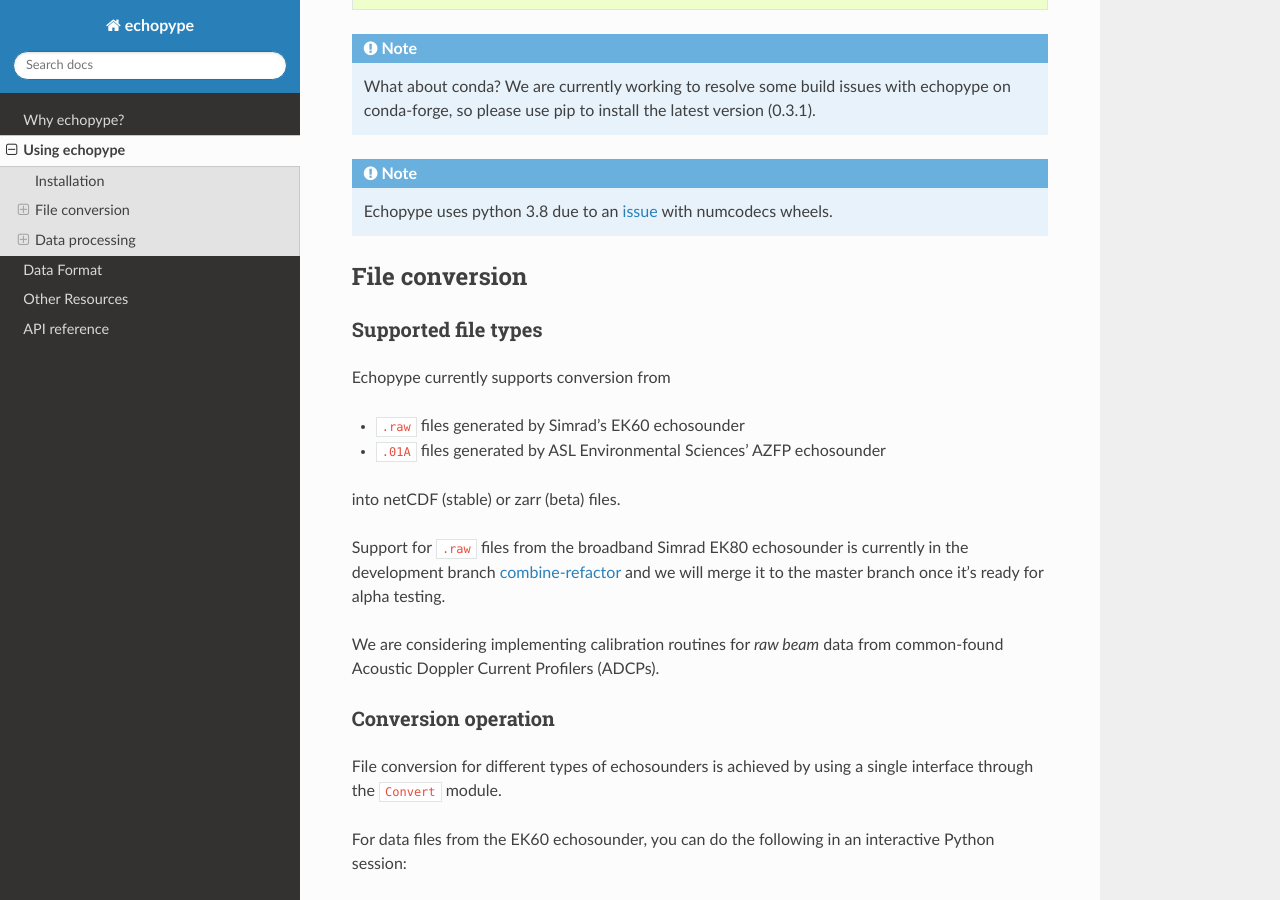
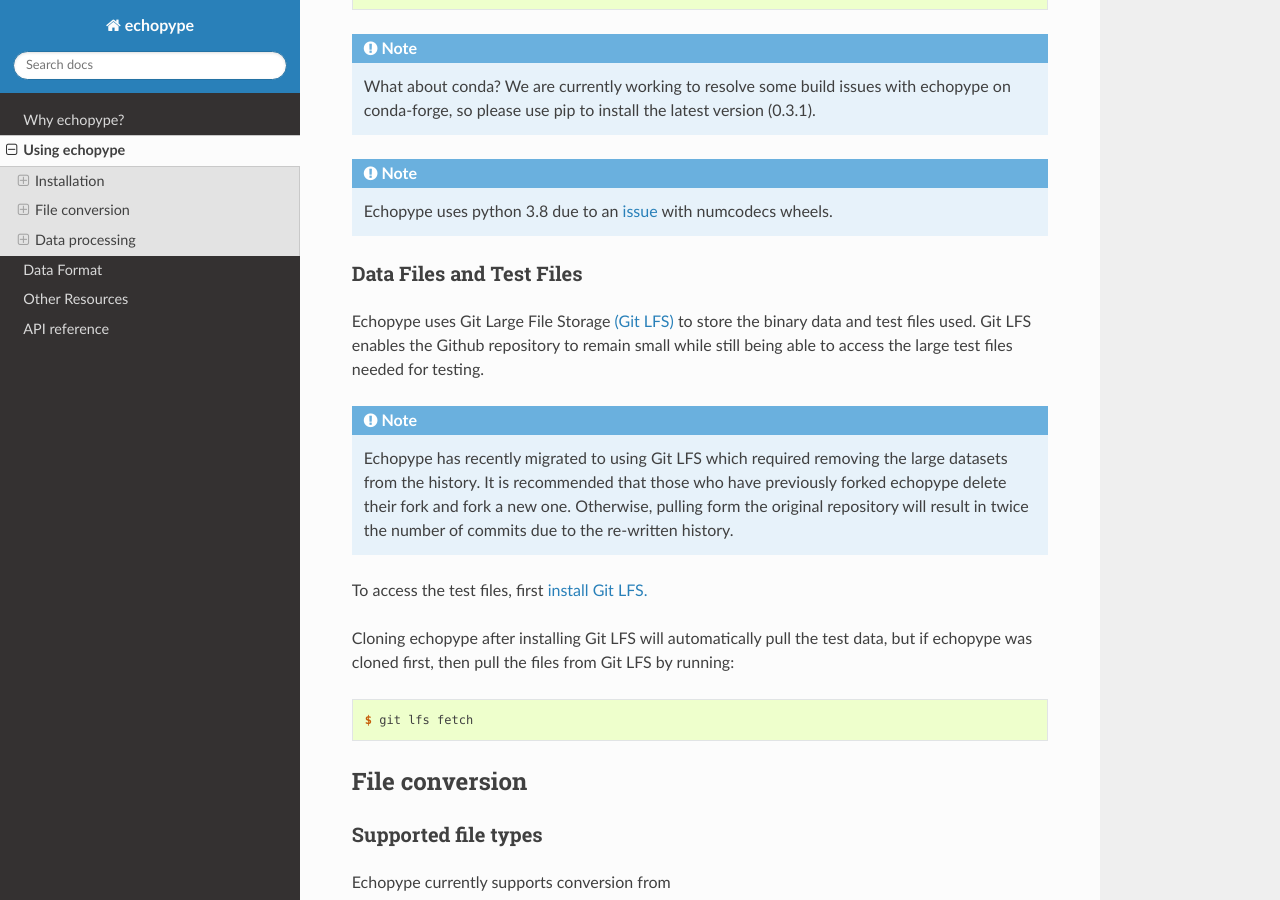
Before and after one commit to OSOceanAcoustics/echopype, a Sphinx documentation site: the page built from docs/source/usage.rst, in a window 1280 px wide and 900 px high, scrolled down 297 px. Built offline with Sphinx 7.4.7 and the Read the Docs theme 2.0.0, drawn with Linux system fonts in a browser that asks for light colours.

Commit message:
add Git LFS usage to documentation. close #133

```diff
--- a/docs/source/usage.rst
+++ b/docs/source/usage.rst
@@ -37,6 +37,31 @@
    `issue <https://github.com/OSOceanAcoustics/echopype/issues/83>`_
    with numcodecs wheels.
 
+
+Data Files and Test Files
+~~~~~~~~~~~~~~~~~~~~~~~~~~~~~
+
+Echopype uses Git Large File Storage `(Git LFS) <https://git-lfs.github.com/>`_
+to store the binary data and test files used. Git LFS enables the Github
+repository to remain small while still being able to access
+the large test files needed for testing.
+
+.. note::
+   Echopype has recently migrated to using Git LFS which required removing the large
+   datasets from the history. It is recommended that those who have previously forked
+   echopype delete their fork and fork a new one. Otherwise, pulling form the original
+   repository will result in twice the number of commits due to the re-written history.
+
+
+To access the test files, first
+`install Git LFS. <https://help.github.com/en/github/managing-large-files/installing-git-large-file-storage>`_
+
+Cloning echopype after installing Git LFS will automatically pull the test data, but
+if echopype was cloned first, then pull the files from Git LFS by running:
+
+.. code-block:: console
+
+   $ git lfs fetch
 
 
 File conversion
```
